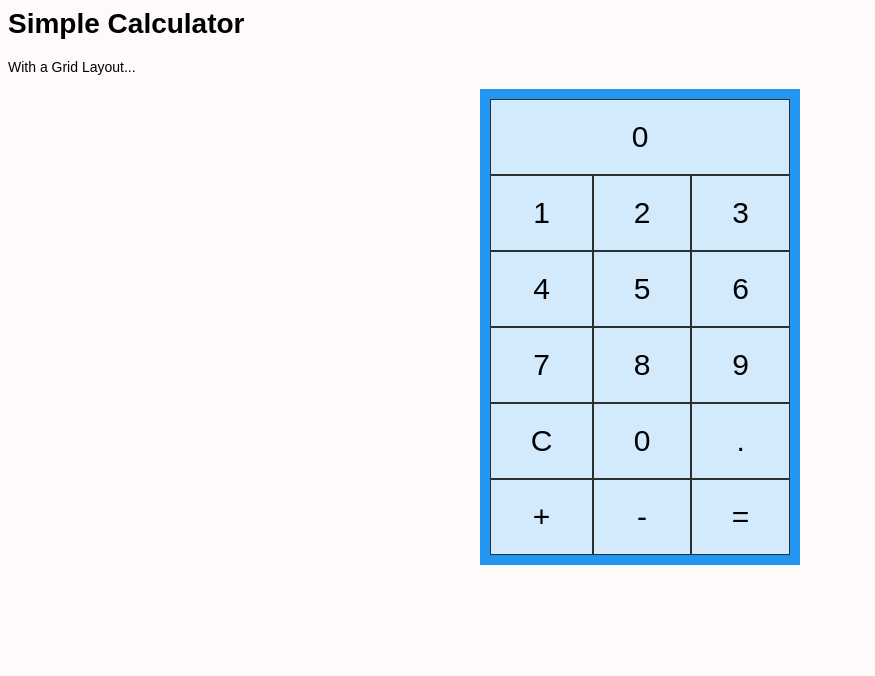
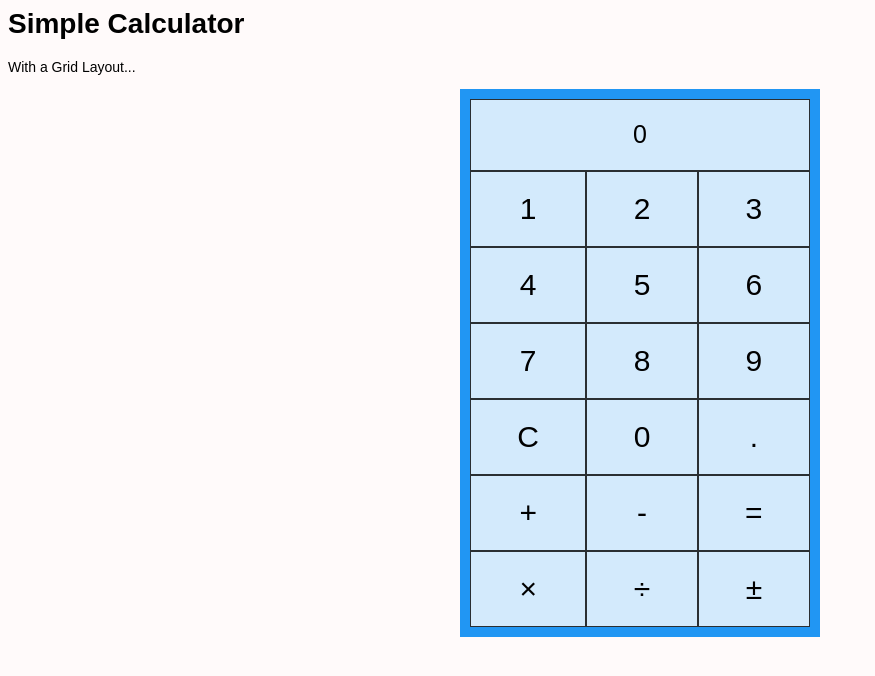
Before and after one commit to Imanam/basic-calc, a plain HTML site: page index.html in a window 1280 px wide. Shown: the whole page, without its empty margins (0-875 px from the left). Drawn offline with nearby package versions, Linux system fonts and the light colour scheme.

Commit message:
one row added for x, /, +/-, revision of result style

```diff
--- a/index.html
+++ b/index.html
@@ -15,21 +15,24 @@
 
   <div class="grid-container" id="vue-app">
     <div class="grid-item grid-item-result">{{result}}</div>
-    <div class="grid-item grid-button" @click="addNumber" >1</div>
-    <div class="grid-item grid-button" @click="addNumber" >2</div>
-    <div class="grid-item grid-button" @click="addNumber" >3</div>
-    <div class="grid-item grid-button" @click="addNumber" >4</div>
-    <div class="grid-item grid-button" @click="addNumber" >5</div>
-    <div class="grid-item grid-button" @click="addNumber" >6</div>
-    <div class="grid-item grid-button" @click="addNumber" >7</div>
-    <div class="grid-item grid-button" @click="addNumber" >8</div>
-    <div class="grid-item grid-button" @click="addNumber" >9</div>
+    <div class="grid-item grid-button" @click="addNumber">1</div>
+    <div class="grid-item grid-button" @click="addNumber">2</div>
+    <div class="grid-item grid-button" @click="addNumber">3</div>
+    <div class="grid-item grid-button" @click="addNumber">4</div>
+    <div class="grid-item grid-button" @click="addNumber">5</div>
+    <div class="grid-item grid-button" @click="addNumber">6</div>
+    <div class="grid-item grid-button" @click="addNumber">7</div>
+    <div class="grid-item grid-button" @click="addNumber">8</div>
+    <div class="grid-item grid-button" @click="addNumber">9</div>
     <div class="grid-item grid-button" @click="clear">C</div>
     <div class="grid-item grid-button" @click="addNumber">0</div>
     <div class="grid-item grid-button" @click="dot">.</div>
     <div class="grid-item grid-button" @click="plus">+</div>
     <div class="grid-item grid-button" @click="minus">-</div>
     <div class="grid-item grid-button" @click="equal">=</div>
+    <div class="grid-item grid-button">&times;</div>
+    <div class="grid-item grid-button">&divide;</div>
+    <div class="grid-item grid-button">&plusmn;</div>
   </div>
   <script src="./calc.js"></script>
 
--- a/style.css
+++ b/style.css
@@ -10,7 +10,7 @@ html {
   background-color: #2196F3;
   padding: 10px;
   margin: auto;
-  max-width: 300px;
+  max-width: 340px;
 }
 .grid-item {
   background-color: rgba(255, 255, 255, 0.8);
@@ -23,6 +23,10 @@ html {
 .grid-item-result {
   grid-column-start: 1;
   grid-column-end: 4;
+  overflow: auto;
+  font-size: 25px;
+  padding-left: 5px;
+  padding-right: 5px;
 }
 
 .grid-button {
```
